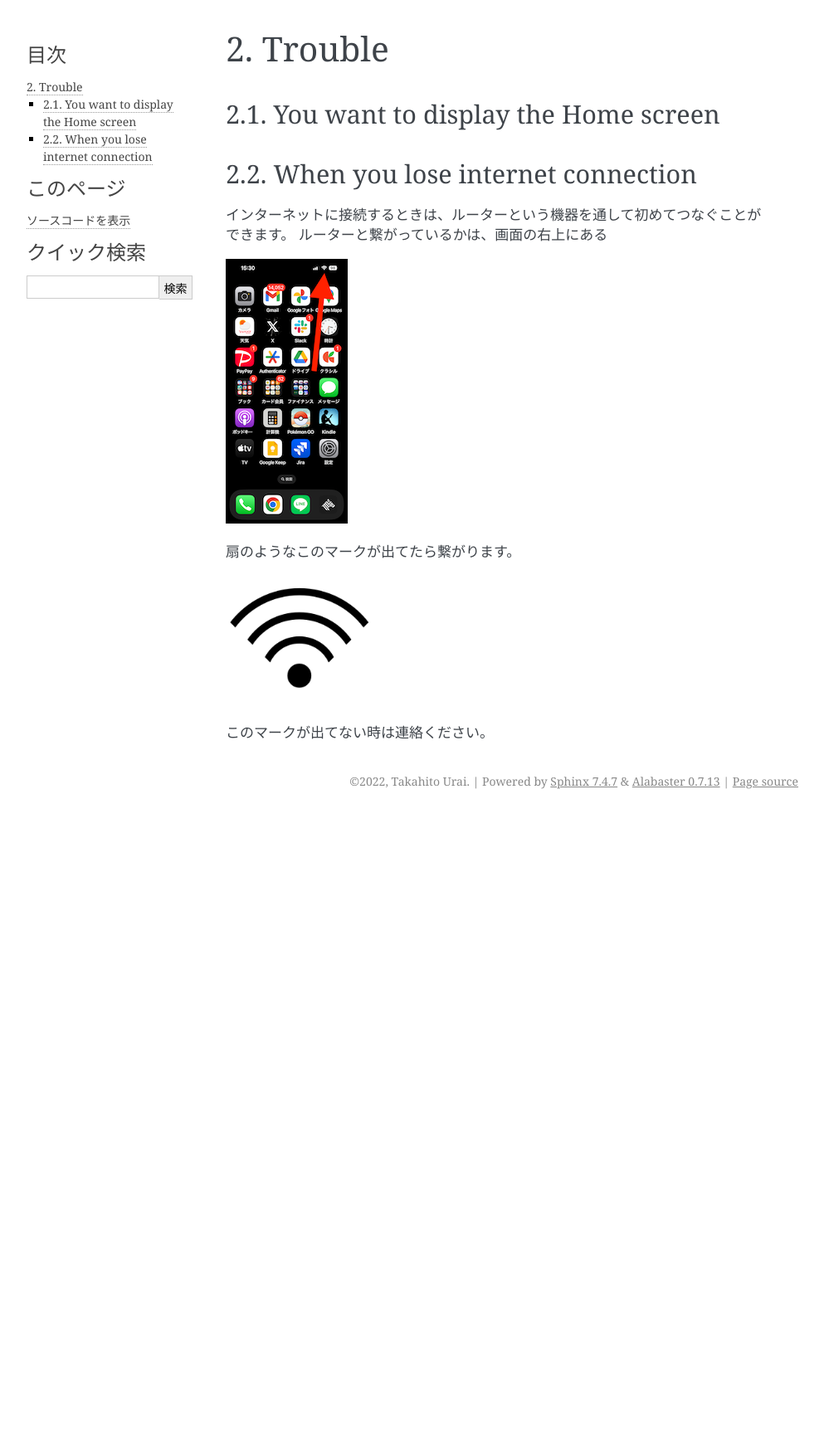
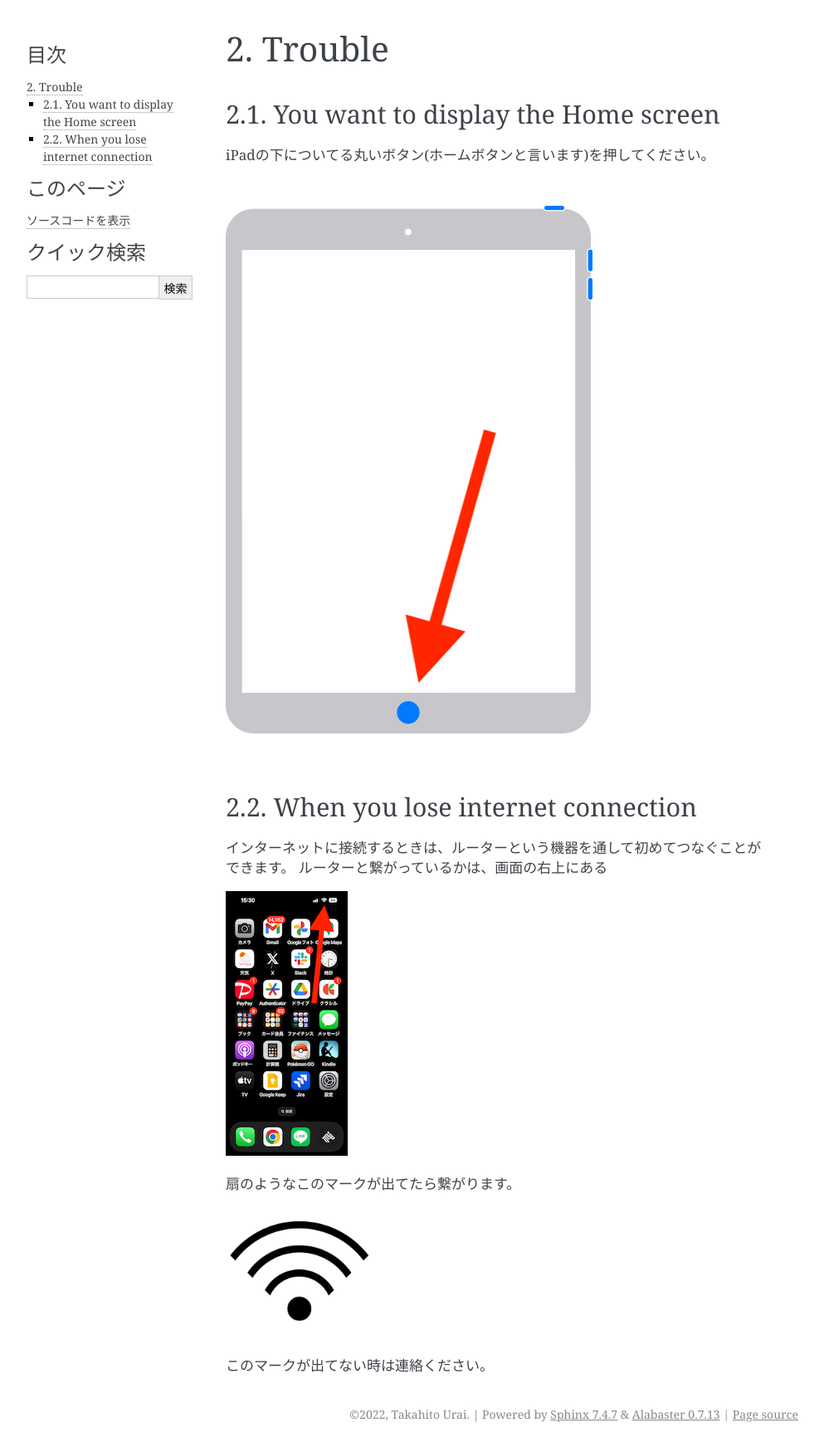
Before and after one commit to uraitakahito/uchino-it, a Sphinx documentation site: the page built from source/trouble/index.rst, in a window 1280 px wide. Shown: the whole page at 83% size, without its empty margins (148-1141 px from the left). Built offline with Sphinx 7.4.7, drawn with Linux system fonts in a browser that asks for light colours; before the commit the page ends 981 px from its top, so only the background shows below that.

Commit message:
ホームスクリーンへの戻り方を追記

```diff
--- a/source/trouble/index.rst
+++ b/source/trouble/index.rst
@@ -4,6 +4,10 @@ Trouble
 ************************************
 You want to display the Home screen
 ************************************
+
+iPadの下についてる丸いボタン(ホームボタンと言います)を押してください。
+
+.. image:: ./ipad-home-button.png
 
 ************************************
 When you lose internet connection
```
Also changed, not shown: source/trouble/ipad-home-button.png (added), 1 other file.
